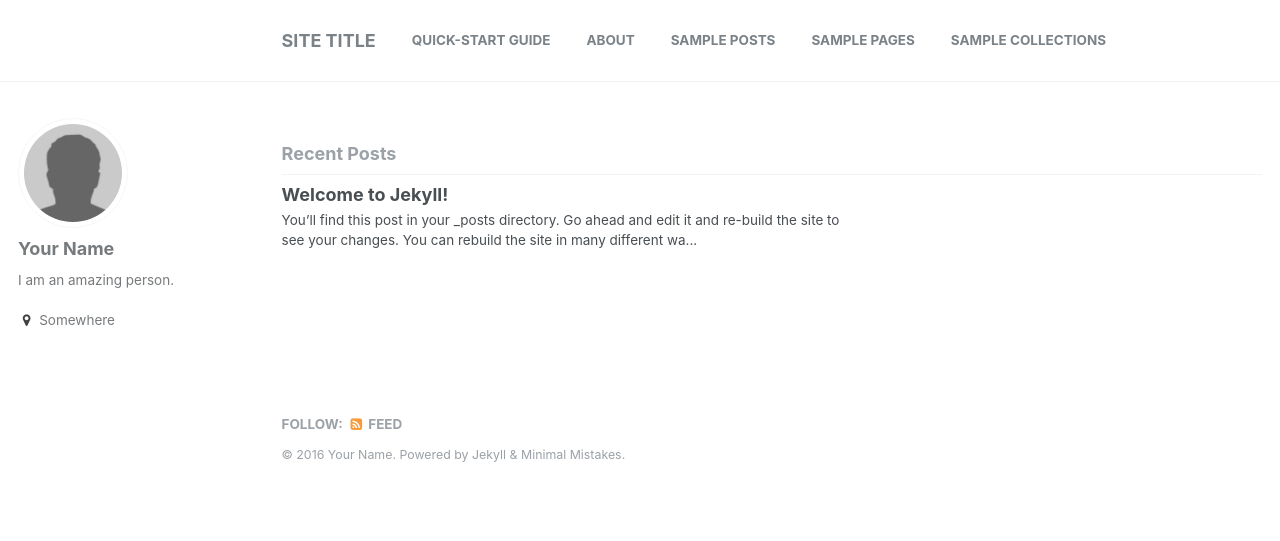
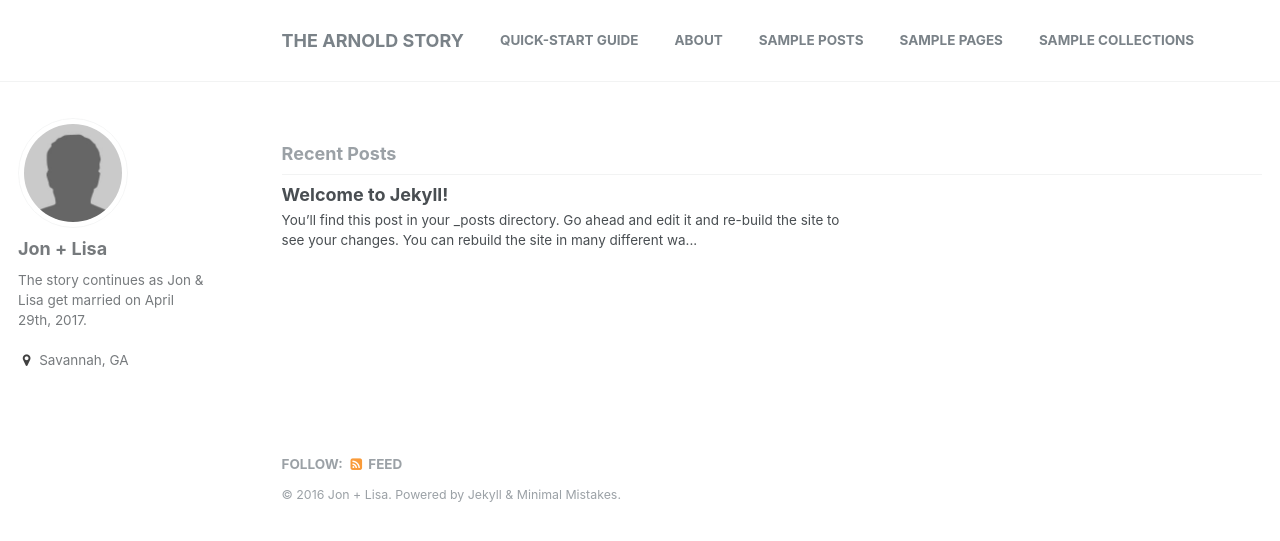
Before and after one commit to jon-arnold/JL-adventures, a Jekyll site: the page built from index.html, in a window 1280 px wide. Shown: the top 541 px of the page. Built offline with Jekyll 4.4.1, drawn with Linux system fonts in a browser that asks for light colours; the list of posts is cut into pages by our own code.

Commit message:
modified config

```diff
--- a/_config.yml
+++ b/_config.yml
@@ -7,10 +7,10 @@
 
 # Site Settings
 locale                   : "en-US"
-title                    : "Site Title"
+title                    : "The Arnold Story"
 title_separator          : "-"
-name                     : "Your Name"
-description              : "An amazing website."
+name                     : "Jon + Lisa"
+description              : "Jon and Lisa get married."
 url                      : # the base hostname & protocol for your site e.g. "https://mmistakes.github.io"
 baseurl                  : # the subpath of your site, e.g. "/blog"
 gh_repo                  :
@@ -61,10 +61,10 @@ google_ad_slot           :
 
 # Site Author
 author:
-  name             : "Your Name"
+  name             : "Jon + Lisa"
   avatar           : "bio-photo.jpg"
-  bio              : "I am an amazing person."
-  location         : "Somewhere"
+  bio              : "The story continues as Jon & Lisa get married on April 29th, 2017."
+  location         : "Savannah, GA"
   email            :
   uri              :
   bitbucket        :
@@ -81,7 +81,7 @@ author:
   linkedin         :
   pinterest        :
   soundcloud       :
-  stackoverflow    : # http://stackoverflow.com/users/123456/username
+  stackoverflow    :
   steam            :
   tumblr           :
   twitter          :
```
Also changed, not shown: README.md.
